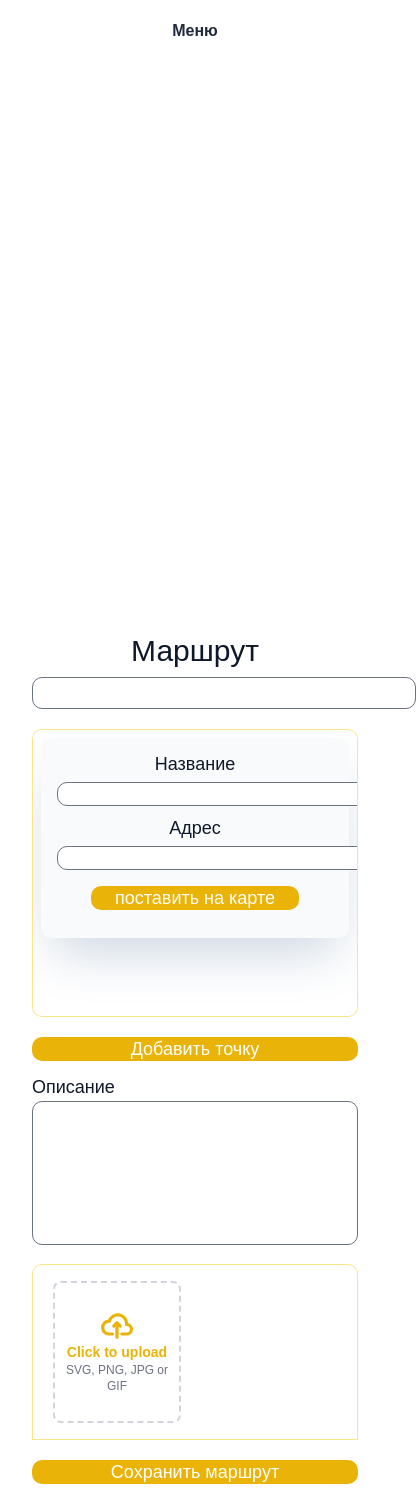
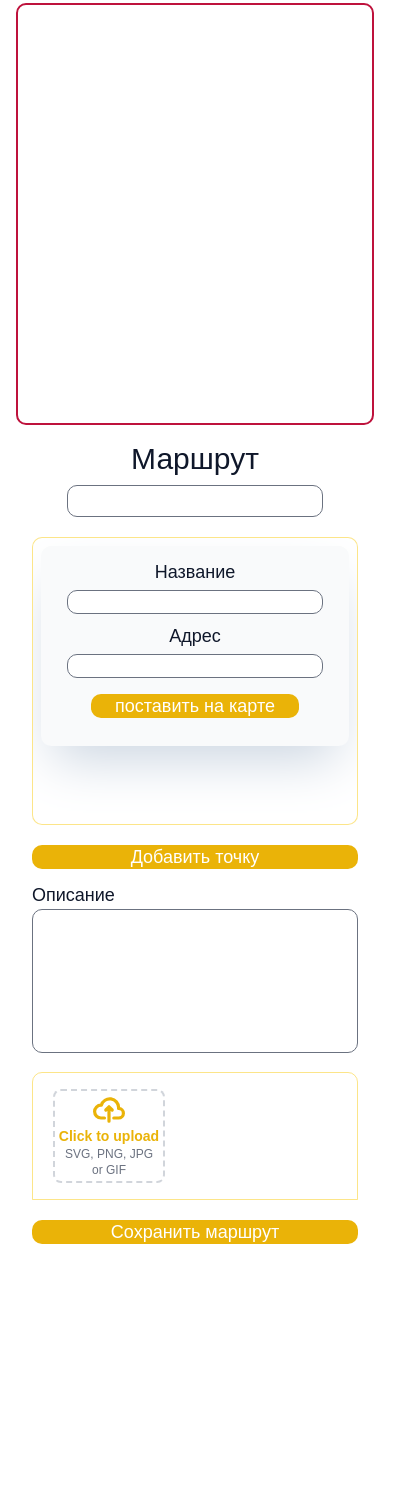
Before and after one commit to Shogun-Sun/Techno-Strelka-Qualifier, a website: page public/pages/createMap.html in a window 390 px wide. Shown: the part 53-1553 px from the top of the page, 416 px wide, since content can reach past the window. After the commit the page ends 1313 px from the top, so only its background shows below. Drawn offline with Linux system fonts and the light colour scheme.

Commit message:
add adaptive for create map

```diff
--- a/public/css/login_in.css
+++ b/public/css/login_in.css
@@ -56,5 +56,5 @@
     @apply mt-4 mx-auto w-52 text-lg h-6 flex items-center justify-center rounded-10 bg-yellow-500 text-white md:text-xl md:h-8 md:py-2 hover:bg-yellow-400
 }
 .point_input{
-    @apply mx-auto w-96 h-6 border border-gray-500 rounded-10 md:h-7 px-2 focus:outline-yellow-500 invalid:border-pink-700 invalid:text-pink-600 dark:bg-gray-200
+    @apply mx-auto w-64 md:w-96 h-6 border border-gray-500 rounded-10 md:h-7 px-2 focus:outline-yellow-500 invalid:border-pink-700 invalid:text-pink-600 dark:bg-gray-200
 }
--- a/public/pages/createMap.html
+++ b/public/pages/createMap.html
@@ -8,7 +8,7 @@
     <title>create map</title>
 </head>
 <body class="dark:bg-slate-800">
-    <nav class="w-full flex justify-center md:justify-center items-center pt-2 px-2 fixed z-[41] group/nav">
+    <nav class="w-full flex justify-center md:justify-center items-center pt-2 px-2 fixed z-[41] group/nav -mt-14">
 
         <div id="main_icon" class="w-32 md:w-36 lg:bg-white top-[7px] lg:top-[8px] left-3 md:left-5 rounded-3xl fixed z-[41] flex items-center justify-between h-[39px] lg:w-40 px-3 lg:dark:bg-slate-800
           dark:text-white lg:dark:border lg:dark:border-white">
@@ -78,36 +78,36 @@
                 </div>
                 <div class=" flex flex-col items-center gap-8 p-3">
                     <div class="group border-b border-b-slate-400 w-full h-full flex items-center pl-3">
-                        <a href="#" class="text-xl text-gray-800 dark:text-gray-300">Main</a>
+                        <a href="/" class="text-xl text-gray-800 dark:text-gray-300">Main</a>
                     </div>
                     <div class="group border-b border-b-slate-400 w-full h-full flex items-center pl-3">
                         <a href="#" class="text-xl text-gray-800 dark:text-gray-300">Profile</a>
                     </div>
                     <div class="group border-b border-b-slate-400 w-full h-full flex items-center pl-3">
-                        <a href="#" class="text-xl text-gray-800 dark:text-gray-300">Private</a>
+                        <a href="/map" class="text-xl text-gray-800 dark:text-gray-300">Private</a>
                     </div>
                     <div class="group border-b border-b-slate-400 w-full h-full flex items-center pl-3">
                         <a href="#" class="text-xl text-gray-800 dark:text-gray-300">Public</a>
                     </div>
                     <div class="group border-b border-b-slate-400 w-full h-full flex items-center pl-3">
-                        <a href="#" class="text-xl text-gray-800 dark:text-gray-300">Раздел 5</a>
+                        <a href="#" class="text-xl text-gray-800 dark:text-gray-300">Модерация</a>
                     </div>
                     <div class="group border-b border-b-slate-400 w-full h-full flex items-center pl-3">
-                        <a href="#" class="text-xl text-gray-800 dark:text-gray-300">Log in</a>
+                        <a href="/log-reg" class="text-xl text-gray-800 dark:text-gray-300">Log in</a>
                     </div>
                 </div>
             </div>
         </div>
     </nav>
 
-    <main class="lg:flex justify-between gap-4 mt-14 px-4 ">
-        <div id="map" class="w-full lg:w-1/2 pb-4 rounded-10 h-[630px]"></div>
+    <main class="lg:flex justify-between gap-8 lg:gap-4 mt-14 px-4 ">
+        <div id="map" class="w-full lg:w-1/2 pb-4 rounded-10 h-[50vh] md:h-[70vh] lg:h-[630px] border-2 border-rose-700"></div>
 
-        <div id="userPoints" class="flex flex-col w-full lg:w-1/2  pb-4 px-4 justify-between gap-3">
+        <div id="userPoints" class="flex flex-col w-full lg:w-1/2 mt-4 md:mt-0 pb-4 px-4 justify-between gap-3">
 
-            <div class="flex flex-col gap-2 mb-2">
+            <div class="flex flex-col gap-2 mb-2 justify-center">
                 <lable for="routename" class="text-slate-900 text-center text-3xl font-medium dark:text-gray-300">Маршрут</lable>
-                <input id="routename" class="w-96 mx-auto h-8 border border-gray-500 rounded-10 md:h-9 px-2 focus:outline-yellow-500
+                <input id="routename" class="w-64 md:w-96 mx-auto h-8 border border-gray-500 rounded-10 md:h-9 px-2 focus:outline-yellow-500
                 invalid:border-pink-700 invalid:text-pink-600 text-xl dark:bg-gray-200">
             </div>
 
@@ -134,10 +134,10 @@
                 focus:border-yellow-500 p-3 text-lg text-slate-900 dark:bg-gray-200"></textarea>
             </div>
 
-            <div id="pictures" class="border border-yellow-400/50 w-full h-44 relative rounded-[10px_10px_0_0] flex gap-5 snap-x snap-mandatory
+            <div id="pictures" class="border border-yellow-400/50 w-full h-32 md:h-44 relative rounded-[10px_10px_0_0] flex gap-5 snap-x snap-mandatory
              overflow-x-auto px-5 items-center dark:bg-slate-800 z-0 scroll-smooth scrollbar-gutter-stable py-4">
 
-                    <div class="flex items-center justify-center w-32 h-full">
+                <div class="flex items-center justify-center w-28 md:w-32 h-full">
                     <label for="inputpicture" class="flex flex-col items-center justify-center w-32 h-full border-2 border-gray-300
                     border-dashed rounded-lg cursor-pointer bg-gray-50dark:bg-gray-700 hover:bg-gray-100 dark:border-gray-600
                      dark:hover:border-gray-500 dark:hover:bg-gray-600">
@@ -152,7 +152,7 @@
                     </label>
                 </div>
 
-                <div id="puctureArea" class="h-full flex space-x-4"></div>
+                <div id="puctureArea" class="h-full flex space-x-4 w-full"></div>
 
                 <!-- <button id="uploadButton" class="">Загрузить картинки</button> -->
             </div>
```
Also changed, not shown: public/css/login_out.css. Lines whose indentation alone changed are shown as unchanged.
